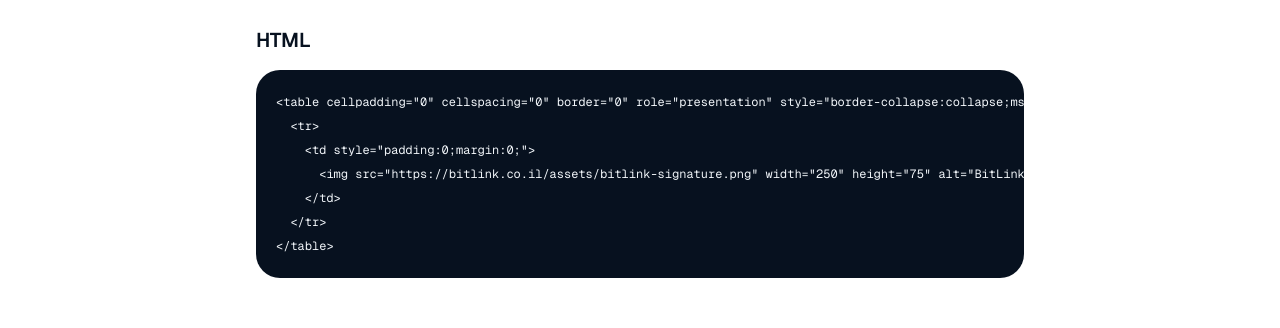
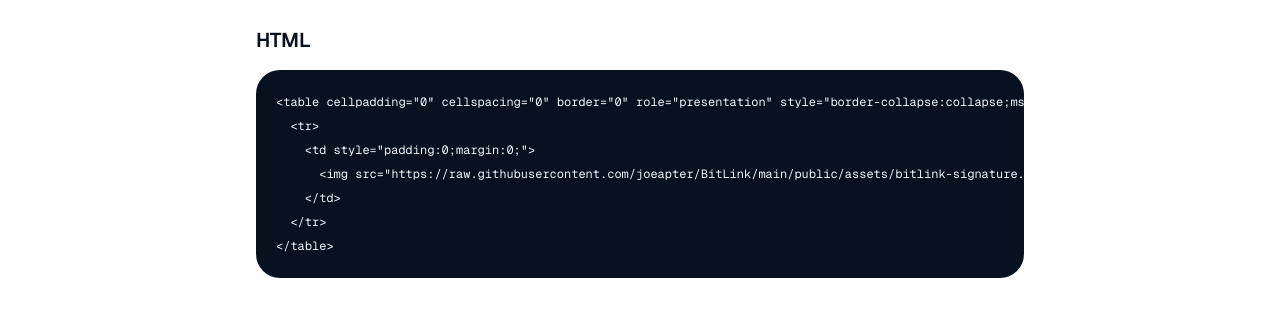
Before and after one commit to joeapter/BitLink, a Next.js app: page /email-signature in a window 1280 px wide. Shown: the part 468-796 px from the top of the page. Built offline with nearby package versions, Linux system fonts and the light colour scheme.

Commit message:
Use public signature image URL

```diff
--- a/src/app/email-signature/page.tsx
+++ b/src/app/email-signature/page.tsx
@@ -11,11 +11,12 @@ export const metadata: Metadata = {
 };
 
 export default function EmailSignaturePage() {
-  const productionImageUrl = "https://bitlink.co.il/assets/bitlink-signature.png";
+  const hostedImageUrl =
+    "https://raw.githubusercontent.com/joeapter/BitLink/main/public/assets/bitlink-signature.png";
   const html = `<table cellpadding="0" cellspacing="0" border="0" role="presentation" style="border-collapse:collapse;mso-table-lspace:0pt;mso-table-rspace:0pt;">
   <tr>
     <td style="padding:0;margin:0;">
-      <img src="${productionImageUrl}" width="250" height="75" alt="BitLink" style="display:block;border:0;outline:none;text-decoration:none;width:250px;height:75px;max-width:250px;" />
+      <img src="${hostedImageUrl}" width="250" height="75" alt="BitLink" style="display:block;border:0;outline:none;text-decoration:none;width:250px;height:75px;max-width:250px;" />
     </td>
   </tr>
 </table>`;
```
